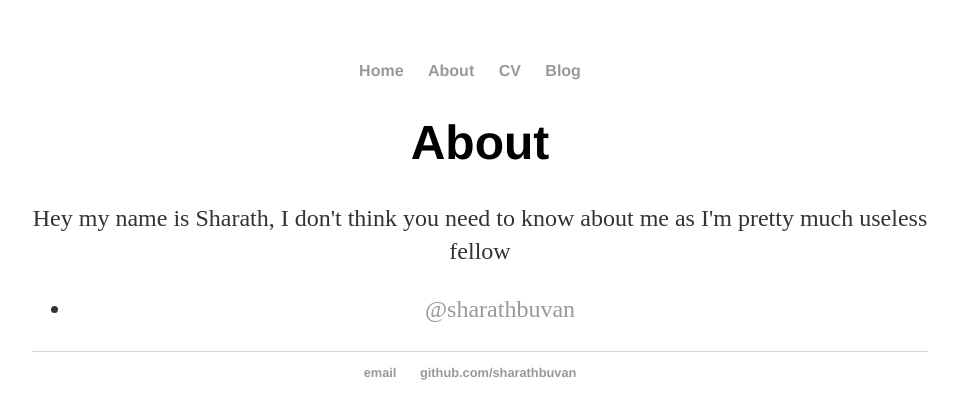
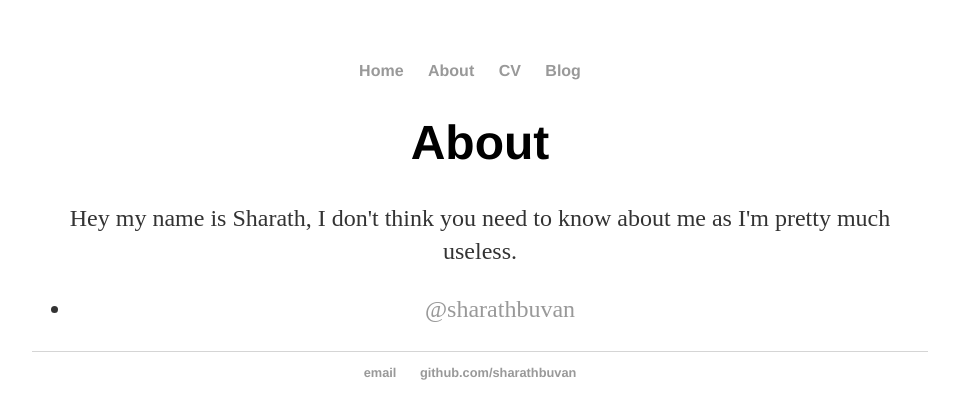
Before and after one commit to sharathbuvan/sharathbuvan.github.io, a Jekyll site: the page built from about/index.html, in a window 1280 px wide. Shown: the top 419 px of the page, without its empty margins (160-1119 px from the left). Built offline with Jekyll 4.4.1, drawn with Linux system fonts in a browser that asks for light colours.

Commit message:
index modified

```diff
--- a/about/index.html
+++ b/about/index.html
@@ -5,7 +5,7 @@ title: About Sharath Kumar
 
 		<div class="about">
 			<h1>About</h1>
-			<p>Hey my name is Sharath, I don't think you need to know about me as I'm pretty much useless fellow </p>
+			<p>Hey my name is Sharath, I don't think you need to know about me as I'm pretty much useless.</p>
 
 			<ul class="contacts">
 				<li><a href="https://twitter.com/sharathbuvan">@sharathbuvan</a></li>
--- a/cv/index.html
+++ b/cv/index.html
@@ -4,7 +4,7 @@ title: CV of Your Name
 ---
 
 	<div class="cv">
-		<a href="#" class="download" title="Download CV as PDF">Download CV</a>
+		<!--<a href="#" class="download" title="Download CV as PDF">Download CV</a>		-->
 					<h1>Sharath Kumar</h1>
 					<address>
 					<strong>Research Engineer</strong><br>
```
